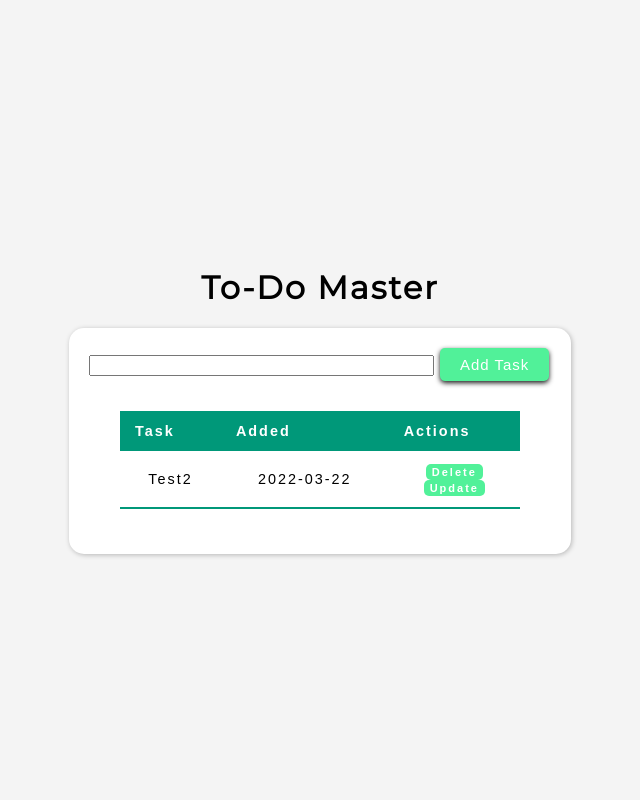
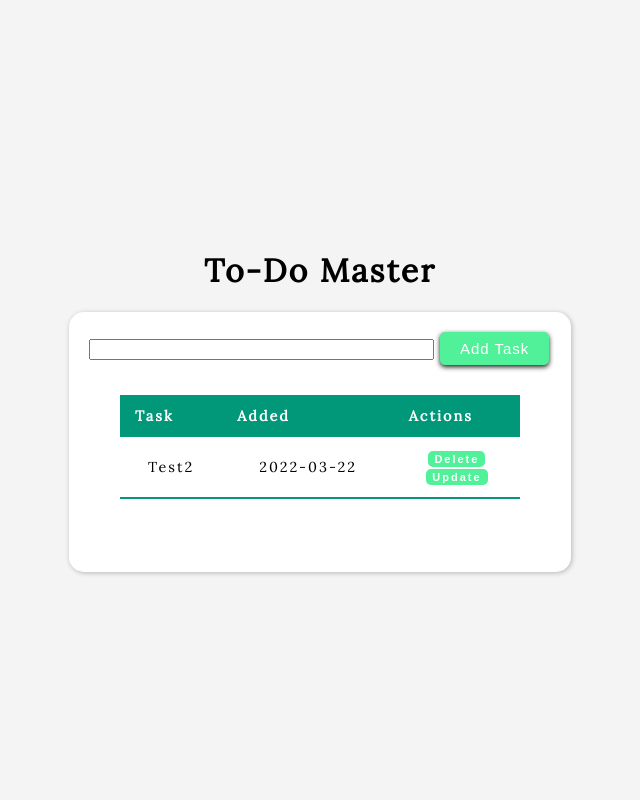
Before and after one commit to HyperPalBuddy/Todo-Webapp, a Flask app: page /home in a window 1280 px wide. Shown: the whole page, without its empty margins (320-960 px from the left). Run offline with Flask 2, Linux system fonts and the light colour scheme; data comes from the database, SQL or seed files in the repository; both versions use the stored data as it was after the commit.

Commit message:
modified:   static/css/main.css modified:   templates/base.html modified:   templates/index.html modified:   templates/login.html modified:   templates/update.html modified:   test.db

```diff
--- a/static/css/main.css
+++ b/static/css/main.css
@@ -1,4 +1,4 @@
-@import url('https://fonts.googleapis.com/css2?family=Montserrat&display=swap');
+@import url('https://fonts.googleapis.com/css2?family=Lora&display=swap');
 
 body {
 	background: #f4f4f4;
@@ -7,7 +7,7 @@ body {
 	letter-spacing: 2px;
 	margin: 0;
 	padding: 0;
-	font-family: 'Montserrat', sans-serif;
+	font-family: 'Lora', serif;
 }
 
 .container {
@@ -55,7 +55,7 @@ button:active {
     border-collapse: collapse;
     margin: 25px 0;
     font-size: 0.9em;
-    font-family: sans-serif;
+    font-family: 'Lora', serif;
     min-width: 400px;
 
 }
--- a/templates/base.html
+++ b/templates/base.html
@@ -3,9 +3,12 @@
 <head>
     <meta charset="UTF-8">
     <link rel="stylesheet" type="text/css" href="static/css/main.css">
+    <link href="https://fonts.googleapis.com/icon?family=Material+Icons" rel="stylesheet">
     {% block head %}{% endblock %}
 </head>
 <body>
 {% block body %}{% endblock %}
+
+
 </body>
 </html>
--- a/templates/index.html
+++ b/templates/index.html
@@ -10,7 +10,7 @@
 
     <div class="main">
 
-    <form action="/" method="post">
+    <form action="/home" method="post">
         <input align="center" type="text" name="content" id="content" size="40">
         <button type="submit">Add Task</button>
     </form>
@@ -40,6 +40,8 @@
         </tbody>
     </table>
     {% endif %}
+        <a href="/"><span class="material-icons">&#xe9ba;</span></a>
         </div>
+
 </div>
 {% endblock %}
--- a/templates/login.html
+++ b/templates/login.html
@@ -8,15 +8,17 @@
 <div class="container">
       <h1>Please login</h1>
       <br>
+    <div class="main">
       <form action="" method="post">
         <input type="text" placeholder="Username" name="username" value="{{
           request.form.username }}">
          <input type="password" placeholder="Password" name="password" value="{{
           request.form.password }}">
-        <input class="btn btn-default" type="submit" value="Login">
+          <button type="submit">Login</button>
       </form>
       {% if error %}
         <p class="error"><strong>Error:</strong> {{ error }}
       {% endif %}
     </div>
+    </div>
 {% endblock %}
```
Also changed, not shown: templates/update.html (+4 -4 lines), test.db.
